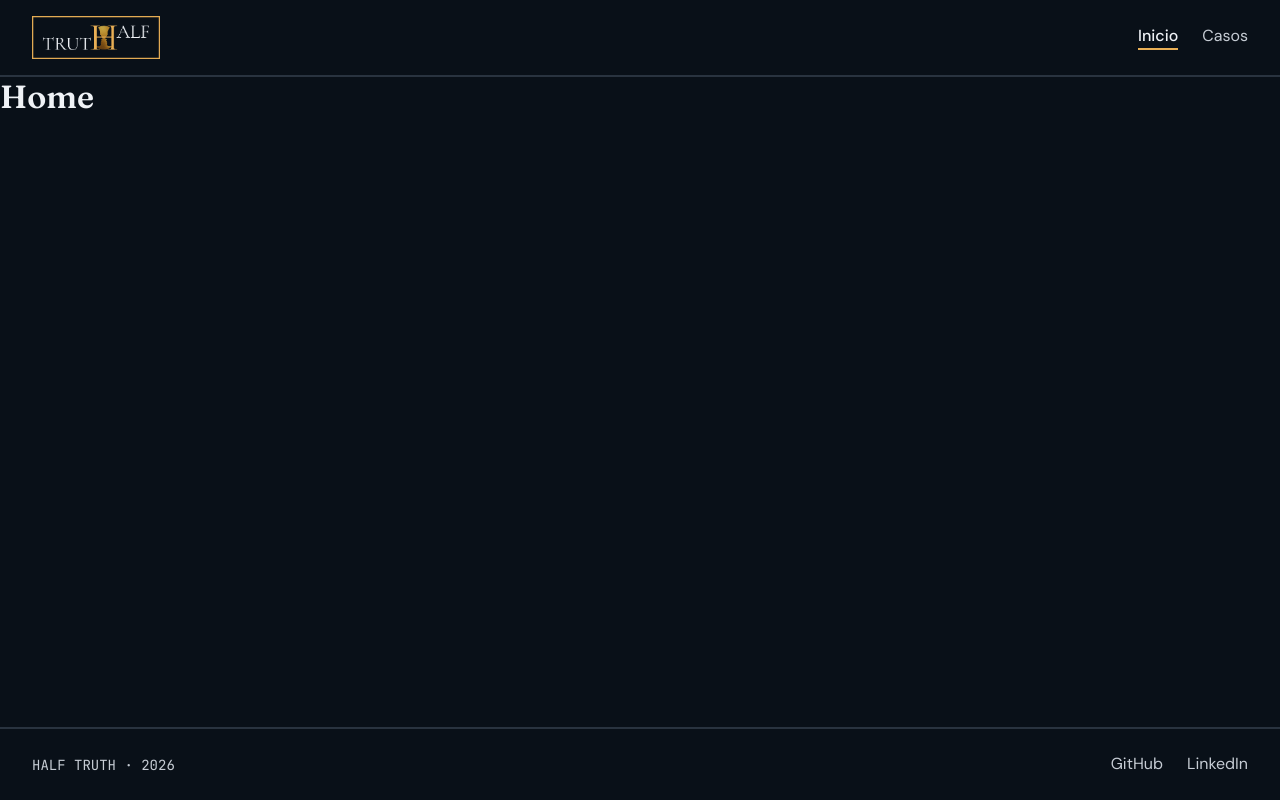
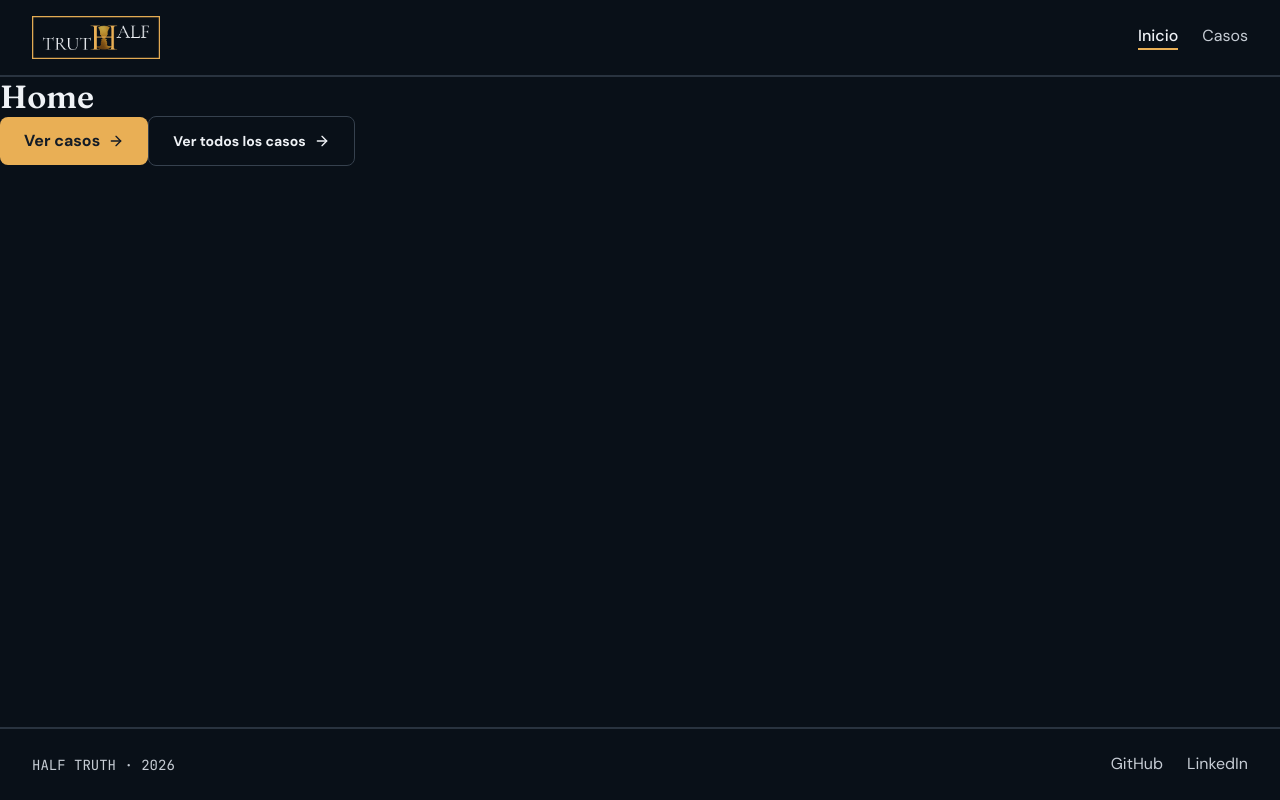
Before and after one commit to CrisOnWeb/Half-Truth, a React (Vite) app: page /#/ in a window 1280 px wide. Built offline with nearby package versions, Linux system fonts and the light colour scheme.

Commit message:
Add a Button component.

```diff
--- /dev/null
+++ b/src/components/Button/Button.scss
@@ -0,0 +1,49 @@
+.button {
+  display: inline-flex;
+  align-items: center;
+  gap: var(--space-sm);
+  padding-block: var(--space-lg);
+  padding-inline: var(--space-xl);
+  border-radius: var(--radius-md);
+
+  font-weight: 700;
+  line-height: 1;
+  text-decoration-line: none;
+
+  svg {
+    width: 1rem;
+    height: 1rem;
+  }
+
+  &:disabled {
+    font-size: var(--font-size-sm);
+    opacity: 0.4;
+    pointer-events: none;
+  }
+}
+
+.primary {
+  background-color: var(--color-primary);
+  color: var(--color-surface);
+  transition: transform 0.2s ease;
+
+  &:hover {
+    transform: translateY(-2px);
+    filter: brightness(110%);
+  }
+}
+
+.secondary {
+  background-color: var(--color-background);
+  border: 1px solid var(--color-border-strong);
+  font-size: var(--font-size-sm);
+  color: var(--color-text);
+  transition:
+    color 0.3s ease,
+    border 0.2s ease;
+
+  &:hover {
+    border: 1px solid var(--color-primary);
+    color: var(--color-primary);
+  }
+}
--- /dev/null
+++ b/src/components/Button/Button.tsx
@@ -0,0 +1,44 @@
+import './Button.scss';
+import { Link } from 'react-router-dom';
+import ArrowRight from '../icons/ArrowRight';
+
+type ButtonProps = {
+  children: React.ReactNode;
+  variant: 'primary' | 'secondary';
+  to?: string;
+  disabled?: boolean;
+  className?: string;
+  onClick?: React.MouseEventHandler;
+};
+
+const Button = ({
+  children,
+  variant,
+  to,
+  disabled = false,
+  className,
+  onClick,
+}: ButtonProps) => {
+  if (to) {
+    return (
+      <Link to={to} className={`button ${variant} ${className}`}>
+        {children}
+        <ArrowRight />
+      </Link>
+    );
+  }
+
+  return (
+    <button
+      type="button"
+      className={`button ${variant} ${className}`}
+      onClick={onClick}
+      disabled={disabled}
+    >
+      {children}
+      <ArrowRight />
+    </button>
+  );
+};
+
+export default Button;
--- /dev/null
+++ b/src/components/icons/ArrowRight.tsx
@@ -0,0 +1,16 @@
+const ArrowRight = () => (
+  <svg
+    viewBox="0 0 24 24"
+    fill="none"
+    stroke="currentColor"
+    strokeWidth="2"
+    strokeLinecap="round"
+    strokeLinejoin="round"
+    aria-hidden="true"
+  >
+    <path d="M5 12h14" />
+    <path d="m12 5 7 7-7 7" />
+  </svg>
+);
+
+export default ArrowRight;
--- a/src/pages/HomePage/HomePage.tsx
+++ b/src/pages/HomePage/HomePage.tsx
@@ -1,9 +1,17 @@
 import './HomePage.scss';
+import Button from '../../components/Button/Button';
 
 const HomePage = () => {
   return (
     <>
       <h1>Home</h1>
+      <Button to="/cases" variant="primary">
+        Ver casos
+      </Button>
+
+      <Button to="/cases" variant="secondary">
+        Ver todos los casos
+      </Button>
     </>
   );
 };
--- a/src/styles/core/_variables.scss
+++ b/src/styles/core/_variables.scss
@@ -10,7 +10,6 @@
 
   --color-primary: #e9af55;
   --color-secondary: #61c4c3;
-  --color-accent: #e9af55;
 
   --color-text: #eff2f6;
   --color-text-secondary: #c6ccd4;
```
